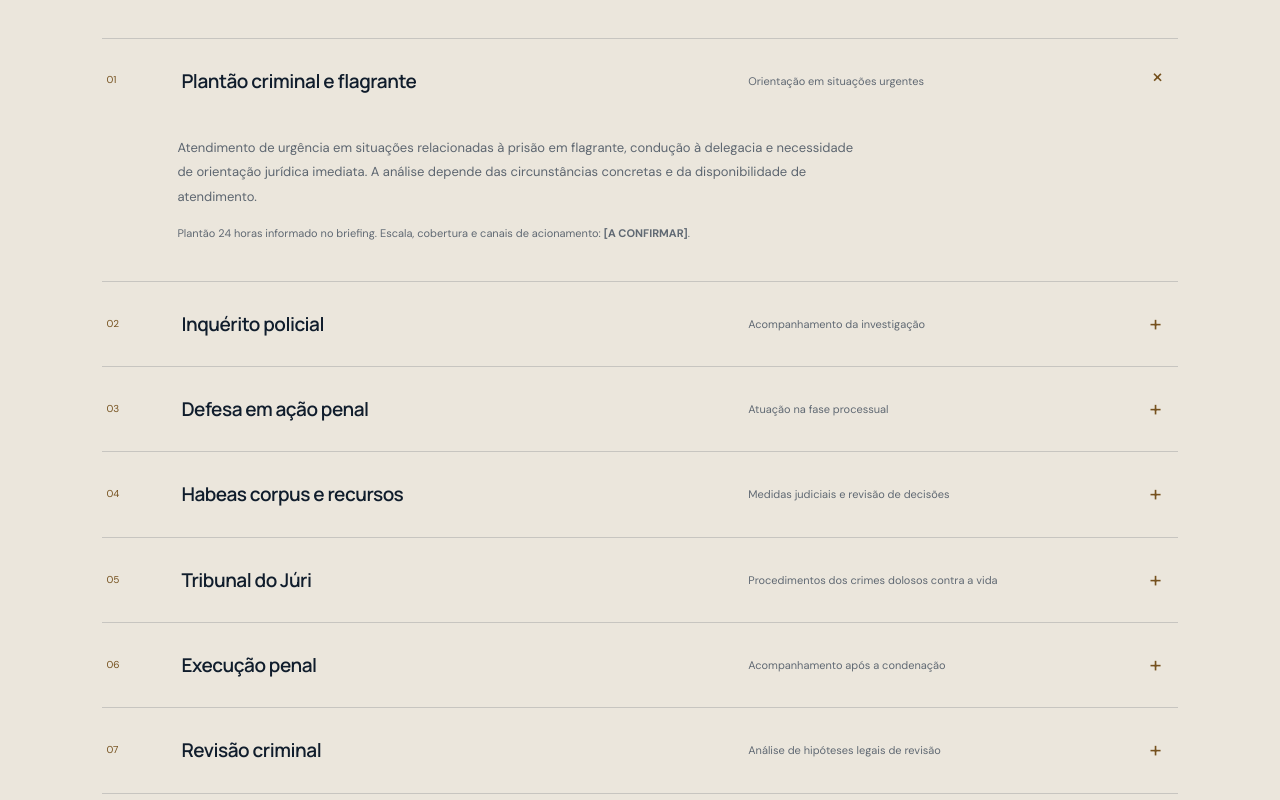
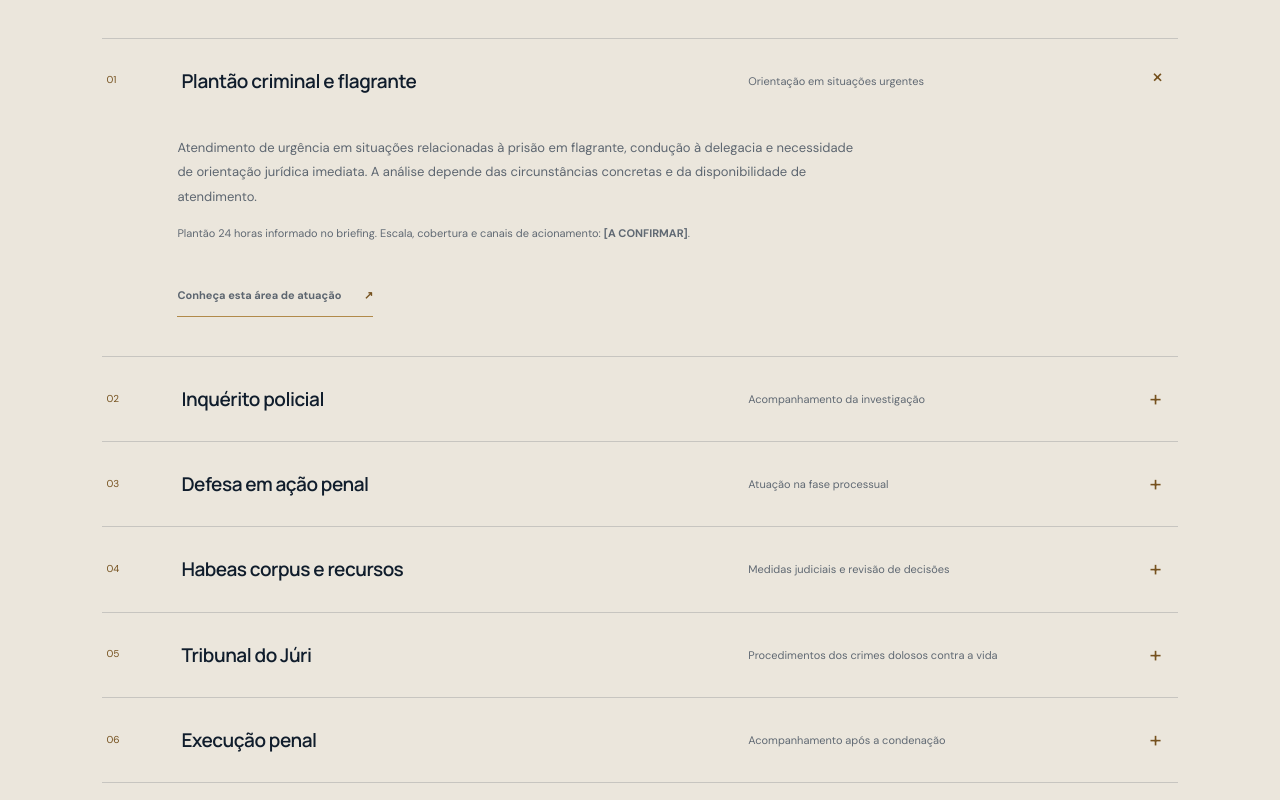
Before and after one commit to henriquefelix8920/advogado, a plain HTML site: page index.html in a window 1280 px wide. Shown: the part 2140-2940 px from the top of the page. Drawn offline with Linux system fonts and the light colour scheme.

Commit message:
feat: link individual criminal practice pages

```diff
--- a/index.html
+++ b/index.html
@@ -64,14 +64,14 @@
       <div class="section-index">02 <i></i> ÁREAS DE ATUAÇÃO</div>
       <div class="section-heading"><h2>Direito criminal,<br><em>em suas diferentes etapas.</em></h2><p>A atuação informada pelo escritório concentra-se na área penal, tanto em situações urgentes quanto no acompanhamento de procedimentos e processos.</p></div>
       <div class="practice-list">
-        <details class="practice-item" open><summary><span class="practice-no">01</span><span class="practice-title">Plantão criminal e flagrante</span><span class="practice-desc">Orientação em situações urgentes</span><span class="plus">+</span></summary><div class="practice-body"><p>Atendimento de urgência em situações relacionadas à prisão em flagrante, condução à delegacia e necessidade de orientação jurídica imediata. A análise depende das circunstâncias concretas e da disponibilidade de atendimento.</p><p class="small-note">Plantão 24 horas informado no briefing. Escala, cobertura e canais de acionamento: <strong>[A CONFIRMAR]</strong>.</p></div></details>
-        <details class="practice-item"><summary><span class="practice-no">02</span><span class="practice-title">Inquérito policial</span><span class="practice-desc">Acompanhamento da investigação</span><span class="plus">+</span></summary><div class="practice-body"><p>Acompanhamento jurídico durante a investigação, com análise das intimações, orientação para atos de oitiva, avaliação de medidas investigativas e exercício dos direitos da defesa, conforme o caso.</p></div></details>
-        <details class="practice-item"><summary><span class="practice-no">03</span><span class="practice-title">Defesa em ação penal</span><span class="practice-desc">Atuação na fase processual</span><span class="plus">+</span></summary><div class="practice-body"><p>Atuação defensiva ao longo do processo criminal, incluindo análise da acusação, definição de estratégia processual, participação em audiências e acompanhamento dos atos judiciais.</p></div></details>
-        <details class="practice-item"><summary><span class="practice-no">04</span><span class="practice-title">Habeas corpus e recursos</span><span class="practice-desc">Medidas judiciais e revisão de decisões</span><span class="plus">+</span></summary><div class="practice-body"><p>Estudo de medidas impugnativas e recursos previstos na legislação processual penal, inclusive habeas corpus quando presentes os requisitos jurídicos. A adequação depende da análise individualizada.</p></div></details>
-        <details class="practice-item"><summary><span class="practice-no">05</span><span class="practice-title">Tribunal do Júri</span><span class="practice-desc">Procedimentos dos crimes dolosos contra a vida</span><span class="plus">+</span></summary><div class="practice-body"><p>Acompanhamento da defesa nos procedimentos de competência do Tribunal do Júri, observadas as etapas processuais e as particularidades de cada processo.</p></div></details>
-        <details class="practice-item"><summary><span class="practice-no">06</span><span class="practice-title">Execução penal</span><span class="practice-desc">Acompanhamento após a condenação</span><span class="plus">+</span></summary><div class="practice-body"><p>Análise de questões relacionadas ao cumprimento da pena, incidentes da execução e requerimentos juridicamente cabíveis, de acordo com a situação processual.</p></div></details>
-        <details class="practice-item"><summary><span class="practice-no">07</span><span class="practice-title">Revisão criminal</span><span class="practice-desc">Análise de hipóteses legais de revisão</span><span class="plus">+</span></summary><div class="practice-body"><p>Estudo da possibilidade de revisão de condenação transitada em julgado nas hipóteses previstas em lei. A medida exige avaliação técnica dos fundamentos e dos elementos disponíveis.</p></div></details>
-        <details class="practice-item"><summary><span class="practice-no">08</span><span class="practice-title">Direito Penal Econômico</span><span class="practice-desc">Questões penais em contextos empresariais</span><span class="plus">+</span></summary><div class="practice-body"><p>Atuação criminal em situações que envolvam atividades empresariais e profissionais, com análise de riscos penais, procedimentos investigativos e defesa em processos relacionados à atividade econômica.</p><p class="small-note">A utilização de título de especialista ou qualificação acadêmica depende de comprovação documental prévia.</p></div></details>
+        <details class="practice-item" open><summary><span class="practice-no">01</span><span class="practice-title">Plantão criminal e flagrante</span><span class="practice-desc">Orientação em situações urgentes</span><span class="plus">+</span></summary><div class="practice-body"><p>Atendimento de urgência em situações relacionadas à prisão em flagrante, condução à delegacia e necessidade de orientação jurídica imediata. A análise depende das circunstâncias concretas e da disponibilidade de atendimento.</p><p class="small-note">Plantão 24 horas informado no briefing. Escala, cobertura e canais de acionamento: <strong>[A CONFIRMAR]</strong>.</p><p><a class="underlined-link" href="./areas/plantao-criminal.html">Conheça esta área de atuação <span>↗</span></a></p></div></details>
+        <details class="practice-item"><summary><span class="practice-no">02</span><span class="practice-title">Inquérito policial</span><span class="practice-desc">Acompanhamento da investigação</span><span class="plus">+</span></summary><div class="practice-body"><p>Acompanhamento jurídico durante a investigação, com análise das intimações, orientação para atos de oitiva, avaliação de medidas investigativas e exercício dos direitos da defesa, conforme o caso.</p><p><a class="underlined-link" href="./areas/inquerito-policial.html">Conheça esta área de atuação <span>↗</span></a></p></div></details>
+        <details class="practice-item"><summary><span class="practice-no">03</span><span class="practice-title">Defesa em ação penal</span><span class="practice-desc">Atuação na fase processual</span><span class="plus">+</span></summary><div class="practice-body"><p>Atuação defensiva ao longo do processo criminal, incluindo análise da acusação, definição de estratégia processual, participação em audiências e acompanhamento dos atos judiciais.</p><p><a class="underlined-link" href="./areas/defesa-acao-penal.html">Conheça esta área de atuação <span>↗</span></a></p></div></details>
+        <details class="practice-item"><summary><span class="practice-no">04</span><span class="practice-title">Habeas corpus e recursos</span><span class="practice-desc">Medidas judiciais e revisão de decisões</span><span class="plus">+</span></summary><div class="practice-body"><p>Estudo de medidas impugnativas e recursos previstos na legislação processual penal, inclusive habeas corpus quando presentes os requisitos jurídicos. A adequação depende da análise individualizada.</p><p><a class="underlined-link" href="./areas/habeas-corpus-recursos.html">Conheça esta área de atuação <span>↗</span></a></p></div></details>
+        <details class="practice-item"><summary><span class="practice-no">05</span><span class="practice-title">Tribunal do Júri</span><span class="practice-desc">Procedimentos dos crimes dolosos contra a vida</span><span class="plus">+</span></summary><div class="practice-body"><p>Acompanhamento da defesa nos procedimentos de competência do Tribunal do Júri, observadas as etapas processuais e as particularidades de cada processo.</p><p><a class="underlined-link" href="./areas/tribunal-do-juri.html">Conheça esta área de atuação <span>↗</span></a></p></div></details>
+        <details class="practice-item"><summary><span class="practice-no">06</span><span class="practice-title">Execução penal</span><span class="practice-desc">Acompanhamento após a condenação</span><span class="plus">+</span></summary><div class="practice-body"><p>Análise de questões relacionadas ao cumprimento da pena, incidentes da execução e requerimentos juridicamente cabíveis, de acordo com a situação processual.</p><p><a class="underlined-link" href="./areas/execucao-penal.html">Conheça esta área de atuação <span>↗</span></a></p></div></details>
+        <details class="practice-item"><summary><span class="practice-no">07</span><span class="practice-title">Revisão criminal</span><span class="practice-desc">Análise de hipóteses legais de revisão</span><span class="plus">+</span></summary><div class="practice-body"><p>Estudo da possibilidade de revisão de condenação transitada em julgado nas hipóteses previstas em lei. A medida exige avaliação técnica dos fundamentos e dos elementos disponíveis.</p><p><a class="underlined-link" href="./areas/revisao-criminal.html">Conheça esta área de atuação <span>↗</span></a></p></div></details>
+        <details class="practice-item"><summary><span class="practice-no">08</span><span class="practice-title">Direito Penal Econômico</span><span class="practice-desc">Questões penais em contextos empresariais</span><span class="plus">+</span></summary><div class="practice-body"><p>Atuação criminal em situações que envolvam atividades empresariais e profissionais, com análise de riscos penais, procedimentos investigativos e defesa em processos relacionados à atividade econômica.</p><p class="small-note">A utilização de título de especialista ou qualificação acadêmica depende de comprovação documental prévia.</p><p><a class="underlined-link" href="./areas/direito-penal-economico.html">Conheça esta área de atuação <span>↗</span></a></p></div></details>
       </div>
       <p class="practice-disclaimer">A descrição das áreas é informativa. A viabilidade de qualquer medida depende da análise jurídica individualizada dos fatos e documentos pertinentes.</p>
     </section>
```
